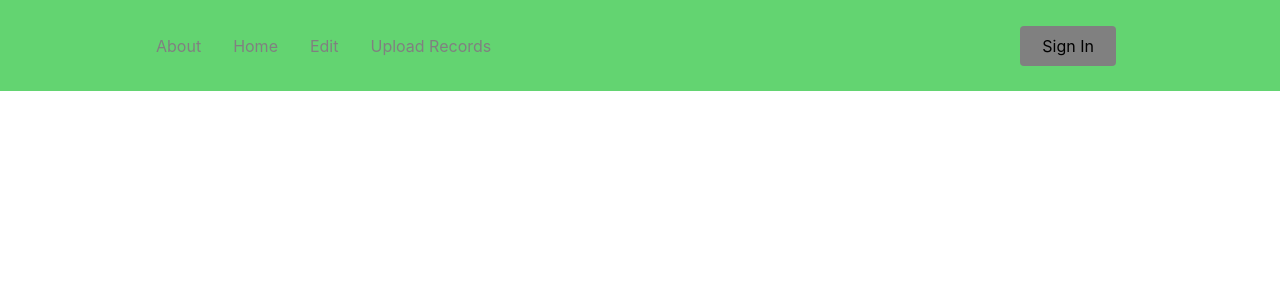
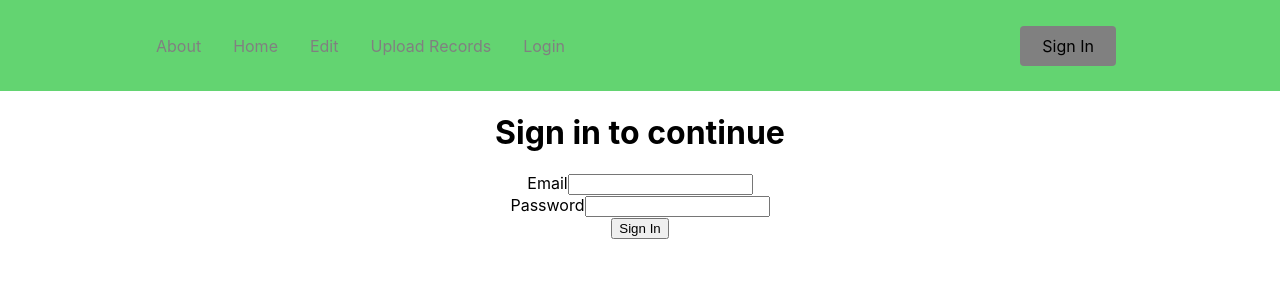
Before and after one commit to Xixiang-Liu/Grant-Tracking-Dashboard, a React (Create React App) app in the folder my-app/: page /Login in a window 1280 px wide. Shown: the top 300 px of the page. Built offline with nearby package versions, Linux system fonts and the light colour scheme.

Commit message:
login frame done

```diff
--- a/my-app/package.json
+++ b/my-app/package.json
@@ -7,6 +7,7 @@
     "@testing-library/react": "^13.4.0",
     "@testing-library/user-event": "^13.5.0",
     "react": "^18.2.0",
+    "react-bootstrap": "^2.5.0",
     "react-dom": "^18.2.0",
     "react-icons": "^4.6.0",
     "react-router-dom": "^6.4.2",
--- a/my-app/src/App.js
+++ b/my-app/src/App.js
@@ -10,6 +10,7 @@ import Home from "./pages/Home";
 import About from "./pages/About";
 import Upload from "./pages/Upload";
 import Edit from './pages/Edit';
+import Login from './pages/Login';
 
 
 function App() {
@@ -24,6 +25,7 @@ function App() {
             <Route path="/About" element={<About />} />
             <Route path="/Edit" element={<Edit />} />
             <Route path="/Upload" element={<Upload />} />
+            <Route path="/Login" element={<Login />} />
         </Routes>
         </div>
 
--- a/my-app/src/components/NavBar/NavIndex.js
+++ b/my-app/src/components/NavBar/NavIndex.js
@@ -28,6 +28,9 @@ const Navbar = () => {
           <NavLink to='/Upload' activeStyle>
             Upload Records
           </NavLink>
+          <NavLink to='/Login' activeStyle>
+            Login
+          </NavLink>
           {/* Second Nav */}
           {/* <NavBtnLink to='/sign-in'>Sign In</NavBtnLink> */}
         </NavMenu>
--- a/my-app/src/pages/Login.jsx
+++ b/my-app/src/pages/Login.jsx
@@ -1,80 +1,90 @@
+import React, { useState, useEffect } from "react";
 
-import React, { useState } from "react";
+const Login = () => {
+  const intialValues = { email: "", password: "" };
 
-import Form from "react-bootstrap/Form";
+  const [formValues, setFormValues] = useState(intialValues);
+  const [formErrors, setFormErrors] = useState({});
+  const [isSubmitting, setIsSubmitting] = useState(false);
 
-import Button from "react-bootstrap/Button";
+  const submit = () => {
+    console.log(formValues);
+  };
 
-import "./Login.css";
+  //input change handler
+  const handleChange = (e) => {
+    const { name, value } = e.target;
+    setFormValues({ ...formValues, [name]: value });
+  };
 
-export default function Login() {
+  //form submission handler
+  const handleSubmit = (e) => {
+    e.preventDefault();
+    setFormErrors(validate(formValues));
+    setIsSubmitting(true);
+  };
 
-  const [email, setEmail] = useState("");
+  //form validation handler
+  const validate = (values) => {
+    let errors = {};
+    const regex = /^[^\s@]+@[^\s@]+\.[^\s@]{2,}$/i;
 
-  const [password, setPassword] = useState("");
+    if (!values.email) {
+      errors.email = "Cannot be blank";
+    } else if (!regex.test(values.email)) {
+      errors.email = "Invalid email format";
+    }
 
-  function validateForm() {
+    if (!values.password) {
+      errors.password = "Cannot be blank";
+    } else if (values.password.length < 4) {
+      errors.password = "Password must be more than 4 characters";
+    }
 
-    return email.length > 0 && password.length > 0;
+    return errors;
+  };
 
-  }
-
-  function handleSubmit(event) {
-
-    event.preventDefault();
-
-  }
+  useEffect(() => {
+    if (Object.keys(formErrors).length === 0 && isSubmitting) {
+      submit();
+    }
+  }, [formErrors]);
 
   return (
+    <div>
+      <h1>Sign in to continue</h1>
+      {Object.keys(formErrors).length === 0 && isSubmitting && (
+        <span>Form submitted successfully</span>
+      )}
+      <form onSubmit={handleSubmit} noValidate>
+        <div>
+          <label htmlFor="email">Email</label>
+          <input
+            type="email"
+            name="email"
+            id="email"
+            value={formValues.email}
+            onChange={handleChange}
+          />
+          {formErrors.email && <span>{formErrors.email}</span>}
+        </div>
 
-    <div className="Login">
+        <div>
+          <label htmlFor="password">Password</label>
+          <input
+            type="password"
+            name="password"
+            id="password"
+            value={formValues.password}
+            onChange={handleChange}
+          />
+          {formErrors.password && <span>{formErrors.password}</span>}
+        </div>
 
-      <Form onSubmit={handleSubmit}>
+        <button type="submit">Sign In</button>
+      </form>
+    </div>
+  );
+};
 
-        <Form.Group size="lg" controlId="email">
-
-          <Form.Label>Email</Form.Label>
-
-          <Form.Control
-
-            autoFocus
-
-            type="email"
-
-            value={email}
-
-            onChange={(e) => setEmail(e.target.value)}
-
-          />
-
-        </Form.Group>
-
-        <Form.Group size="lg" controlId="password">
-
-          <Form.Label>Password</Form.Label>
-
-          <Form.Control
-
-            type="password"
-
-            value={password}
-
-            onChange={(e) => setPassword(e.target.value)}
-
-          />
-
-        </Form.Group>
-
-        <Button block size="lg" type="submit" disabled={!validateForm()}>
-
-          Login
-
-        </Button>
-
-      </Form>
-
-    </div>
-
-  );
-
-}
+export default Login;
```
Also changed, not shown: my-app/CSS/Login.css (added), 1 other file (tests, documents, lock files or other folders).
